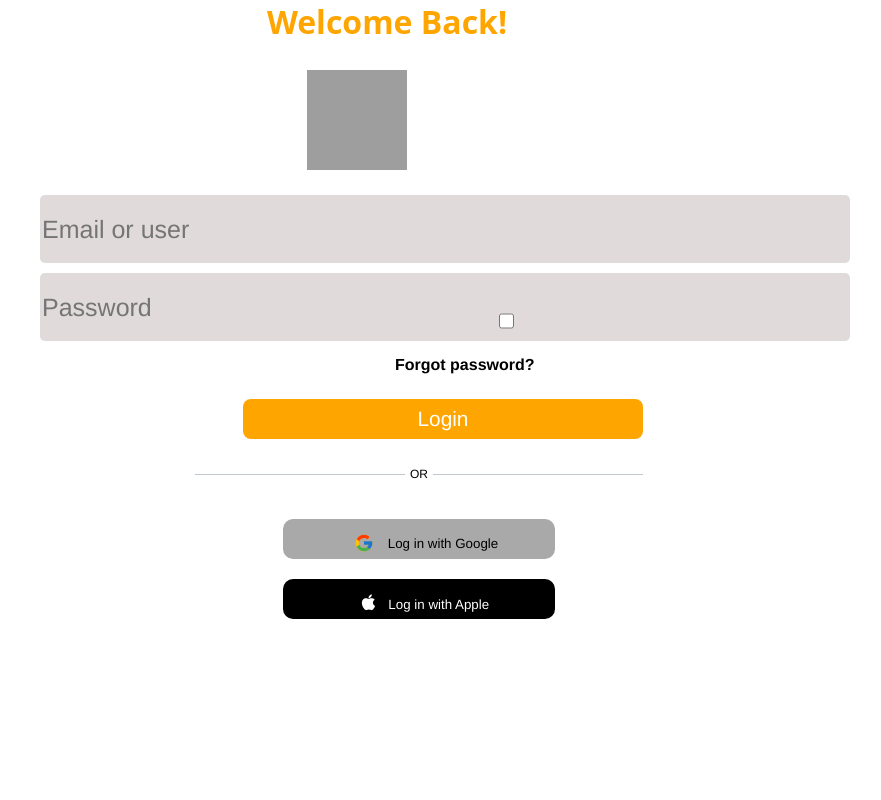
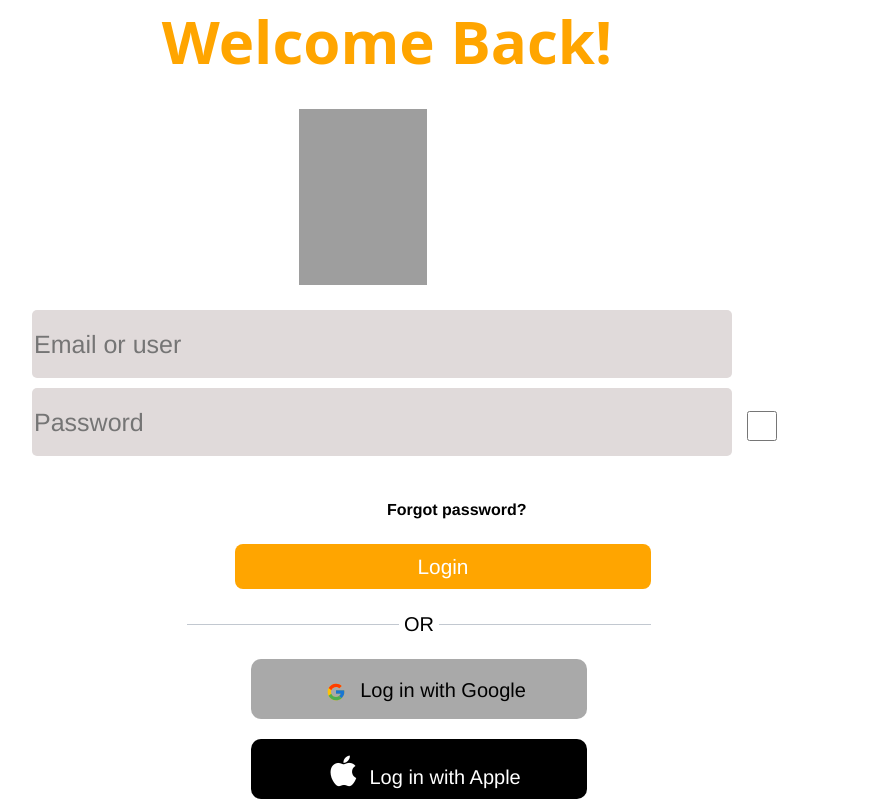
Before and after one commit to masterc18/Bocadito, a website: page app/src/pages/login/login.html in a window 1280 px wide. Shown: the whole page, without its empty margins (253-1134 px from the left). Drawn offline with Linux system fonts and the light colour scheme; grey boxes are pictures that could not be loaded.

Commit message:
Se agrego la media query de pantallas anchas

```diff
--- a/app/src/styles/login.css
+++ b/app/src/styles/login.css
@@ -247,22 +247,71 @@ a:hover {
 }
 
 @media (750px <= width <= 1280px) {
+  h1 {
+    font-size: 60px;
+  }
+
+  #Bread {
+    height: 11rem;
+    width: 8rem;
+  }
   .formContent {
     width: 100%;
   }
 
   .PersonalDatas {
     position: relative;
-    width: 180%;
+    width: 150%;
     height: 4rem;
     font-size: 25px;
     right: 10rem;
   }
 
+  #show {
+    left: 35rem;
+    height: 50px;
+    width: 30px;
+    bottom: 60px;
+  }
+
+  .forgot b {
+    position: relative;
+    font-size: 30px;
+    left: 4rem;
+    bottom: 1rem;
+    width: 15rem;
+  }
+
   .login {
     position: relative;
-    height: 40px;
-    width: 25rem;
+    height: 45px;
+    width: 26rem;
     font-size: 1.3rem;
   }
+  .choose span {
+    font-size: 20px;
+  }
+
+  .LButtons button {
+    position: relative;
+    border-radius: 10px;
+    border-color: transparent;
+    margin: 10px;
+    height: 60px;
+    width: 21rem;
+    bottom: 10px;
+    font-size: 20px;
+  }
+  #googleLogo {
+    position: relative;
+    height: 35px;
+    text-align: left;
+    top: 5px;
+  }
+
+  .appleBtn i {
+    position: relative;
+    font-size: 35px;
+    margin: 13px;
+  }
 }
```
